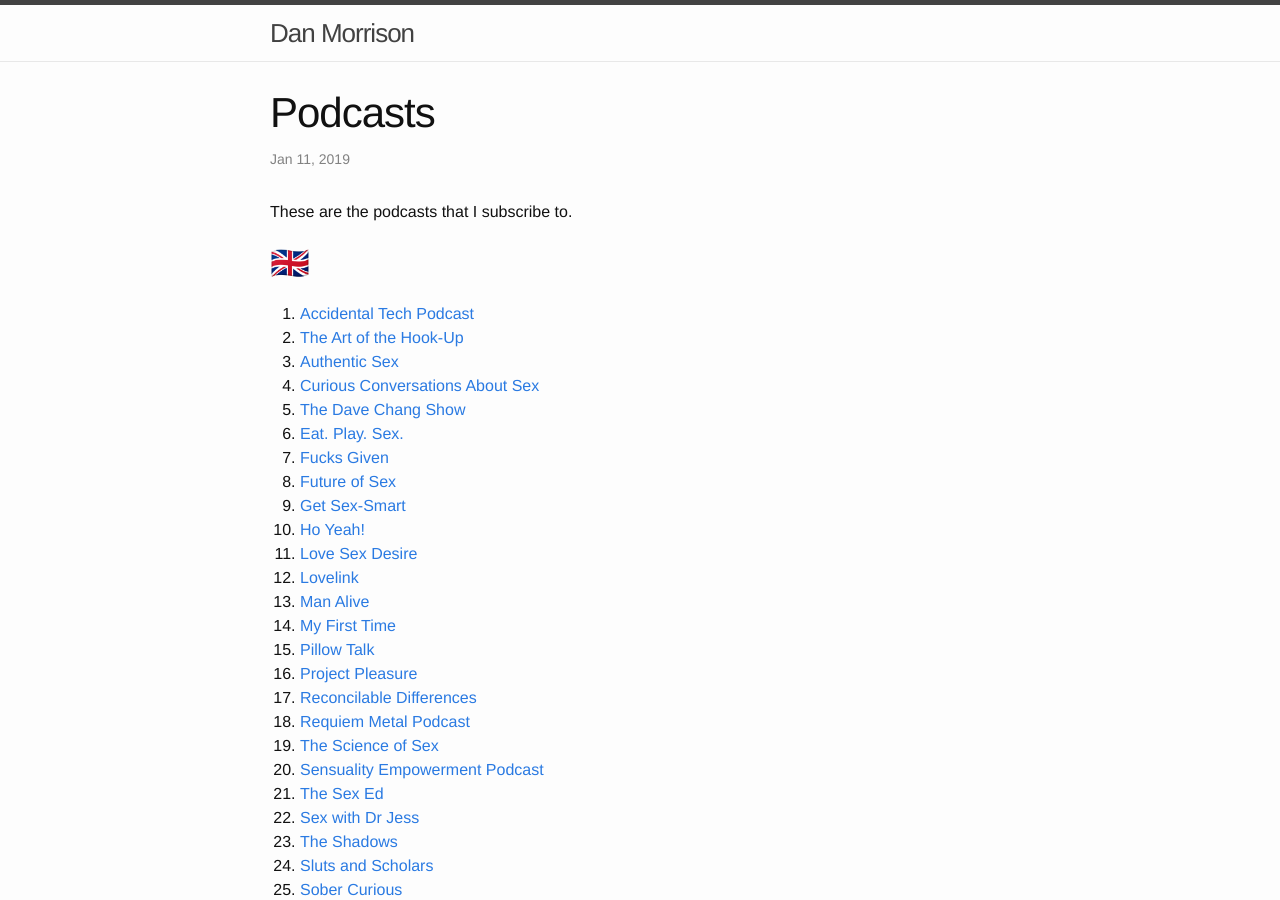
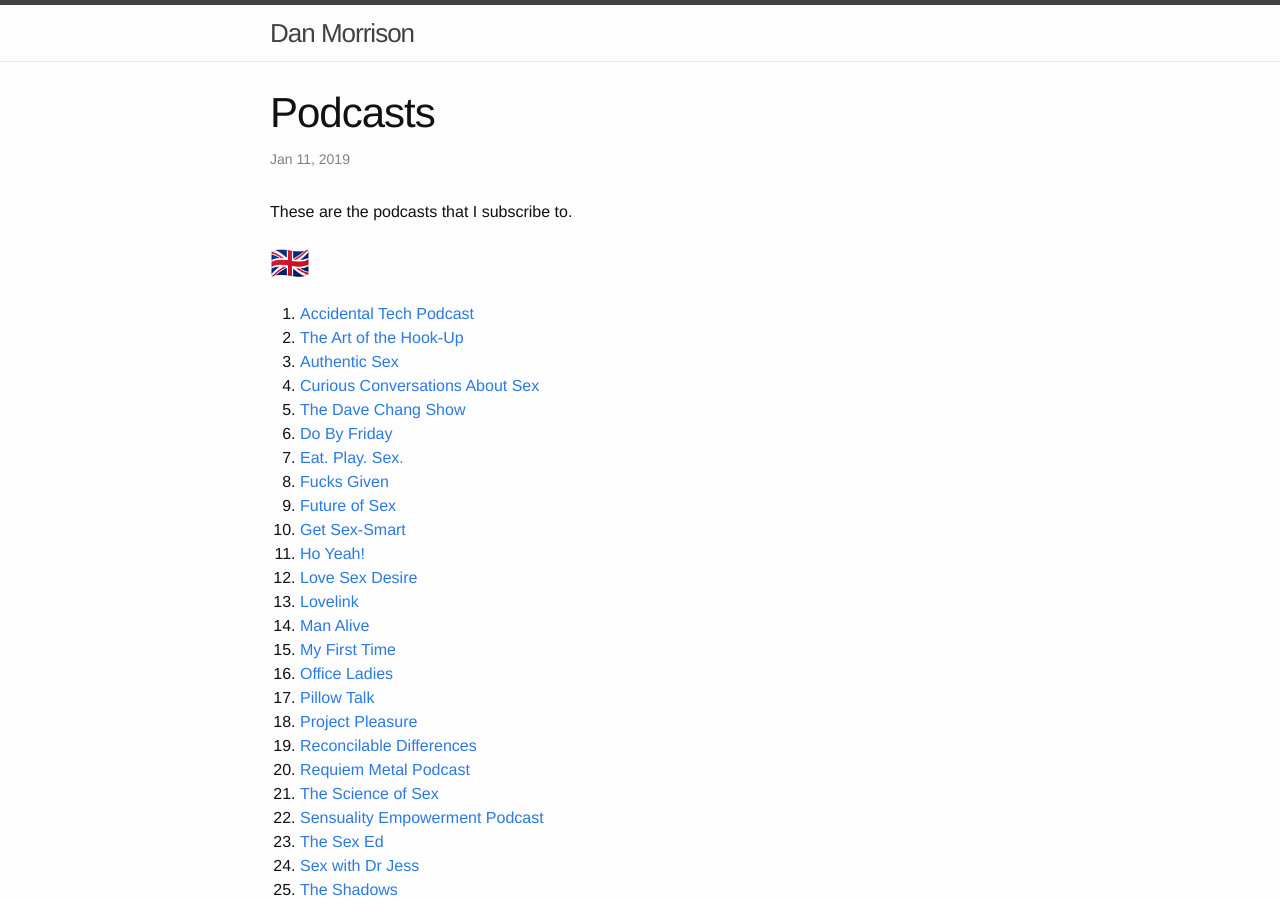
Before and after one commit to danmorrison/danmorrison.github.io, a Jekyll site: the page built from _posts/2019-01-11-podcasts.md, in a window 1280 px wide and 900 px high. Built offline with Jekyll 4.4.1, drawn with Linux system fonts in a browser that asks for light colours.

Commit message:
Add Do By Friday and Office Ladies

```diff
--- a/_posts/2019-01-11-podcasts.md
+++ b/_posts/2019-01-11-podcasts.md
@@ -13,6 +13,7 @@
 1. [Authentic Sex](https://podcasts.apple.com/podcast/id1246009609)
 1. [Curious Conversations About Sex](https://podcasts.apple.com/podcast/id1177328041)
 1. [The Dave Chang Show](https://podcasts.apple.com/podcast/id1375877915)
+1. [Do By Friday](https://podcasts.apple.com/podcast/id1169249168)
 1. [Eat. Play. Sex.](https://podcasts.apple.com/podcast/id1192876328)
 1. [Fucks Given](https://podcasts.apple.com/podcast/id1444176549)
 1. [Future of Sex](https://podcasts.apple.com/podcast/id1127544978)
@@ -22,6 +23,7 @@
 1. [Lovelink](https://podcasts.apple.com/podcast/id1278663589)
 1. [Man Alive](https://podcasts.apple.com/podcast/id1253614865)
 1. [My First Time](https://podcasts.apple.com/podcast/id1316781477)
+1. [Office Ladies](https://podcasts.apple.com/podcast/id1480311435)
 1. [Pillow Talk](https://podcasts.apple.com/podcast/id1449305737)
 1. [Project Pleasure](https://podcasts.apple.com/podcast/id1449461846)
 1. [Reconcilable Differences](https://podcasts.apple.com/podcast/id1001591287)
```
